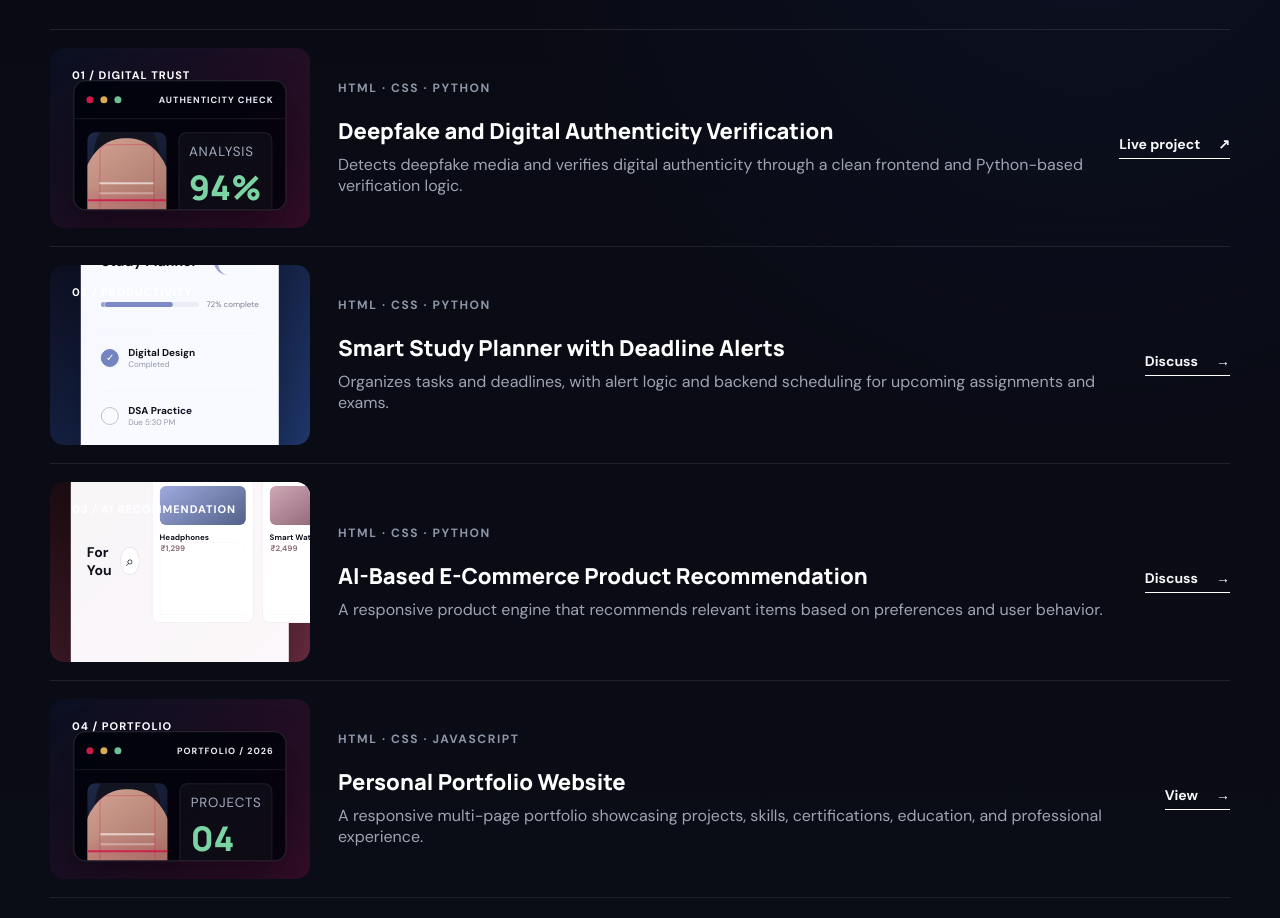
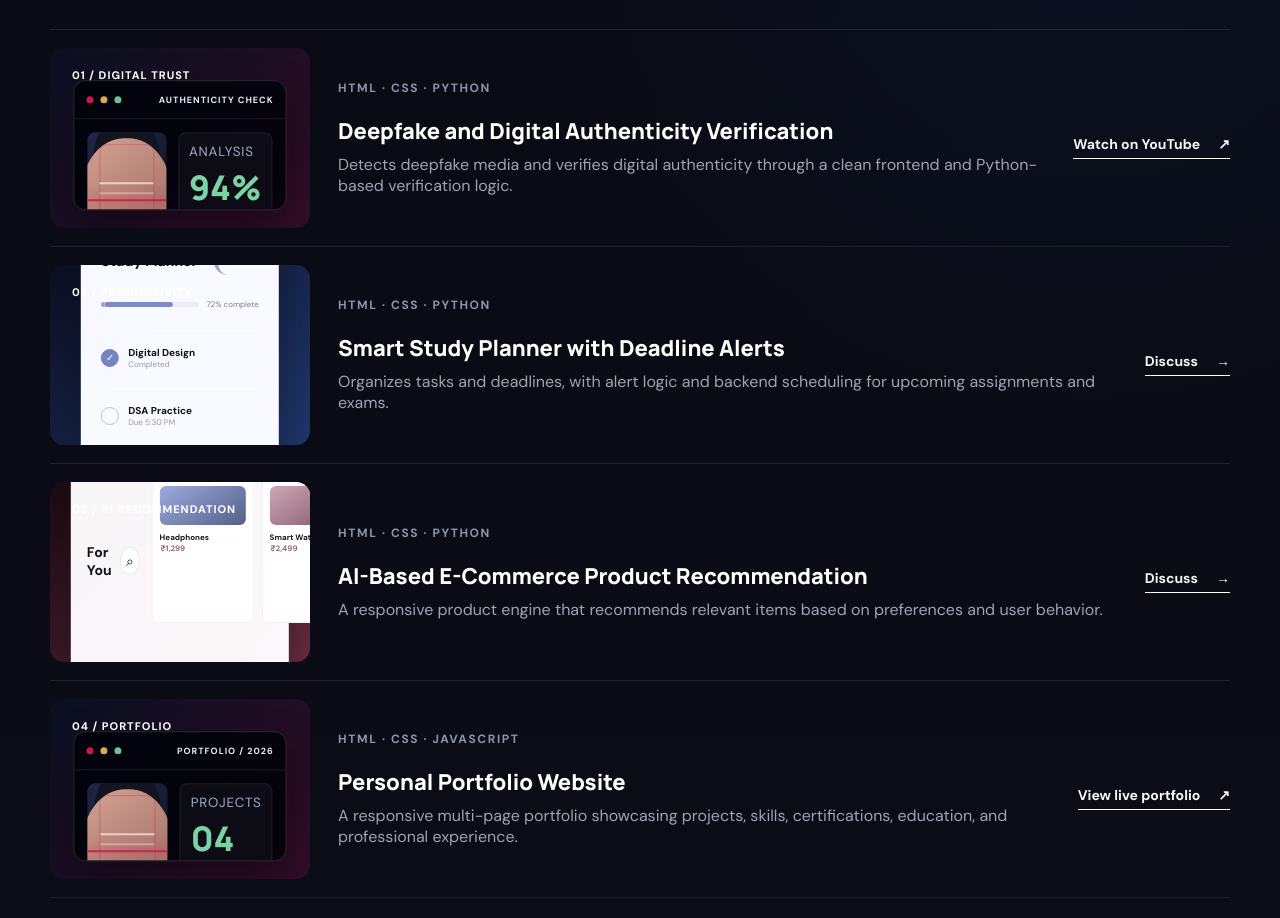
Before and after one commit to narkisrahinaa2025ece-debug/My_Portfolio, a plain HTML site: page projects.html in a window 1280 px wide. Shown: the part 540-1458 px from the top of the page. Drawn offline with Linux system fonts and the light colour scheme.

Commit message:
Update project live links
Co-authored-by: Copilot <223556219+Copilot@users.noreply.github.com>

```diff
--- a/projects.html
+++ b/projects.html
@@ -7,10 +7,10 @@
   <section class="page-hero shell reveal"><h1>Projects built with <em>curiosity and purpose.</em></h1></section>
   <section class="content-section shell">
     <div class="detail-projects">
-      <article class="detail-project reveal"><div class="project-preview preview-auth"><span class="preview-label">01 / Digital trust</span><div class="auth-dashboard"><div class="auth-toolbar"><span></span><span></span><span></span><strong>Authenticity Check</strong></div><div class="auth-main"><div class="auth-media"><span class="media-face"></span><i></i></div><div class="auth-result"><small>Analysis</small><strong>94%</strong><span>Authentic</span></div></div></div></div><div><p class="section-kicker">HTML · CSS · Python</p><h2>Deepfake and Digital Authenticity Verification</h2><p>Detects deepfake media and verifies digital authenticity through a clean frontend and Python-based verification logic.</p></div><a class="text-link" href="https://deft-selkie-65bd03.netlify.app/" target="_blank" rel="noopener noreferrer">Live project <span>↗</span></a></article>
+      <article class="detail-project reveal"><div class="project-preview preview-auth"><span class="preview-label">01 / Digital trust</span><div class="auth-dashboard"><div class="auth-toolbar"><span></span><span></span><span></span><strong>Authenticity Check</strong></div><div class="auth-main"><div class="auth-media"><span class="media-face"></span><i></i></div><div class="auth-result"><small>Analysis</small><strong>94%</strong><span>Authentic</span></div></div></div></div><div><p class="section-kicker">HTML · CSS · Python</p><h2>Deepfake and Digital Authenticity Verification</h2><p>Detects deepfake media and verifies digital authenticity through a clean frontend and Python-based verification logic.</p></div><a class="text-link" href="https://youtube.com/shorts/EfsNy2F8kqs?si=2V1rjgwcQ7AtlOVJ" target="_blank" rel="noopener noreferrer">Watch on YouTube <span>↗</span></a></article>
       <article class="detail-project reveal"><div class="project-preview preview-study"><span class="preview-label">02 / Productivity</span><div class="planner-ui"><div class="planner-head"><b>Study Planner</b><span>Today</span></div><div class="planner-progress"><span><i></i></span><small>72% complete</small></div><div class="planner-task done"><i>✓</i><div><strong>Digital Design</strong><small>Completed</small></div></div><div class="planner-task"><i></i><div><strong>DSA Practice</strong><small>Due 5:30 PM</small></div></div></div></div><div><p class="section-kicker">HTML · CSS · Python</p><h2>Smart Study Planner with Deadline Alerts</h2><p>Organizes tasks and deadlines, with alert logic and backend scheduling for upcoming assignments and exams.</p></div><a class="text-link" href="mailto:narkisrahina3105@gmail.com">Discuss <span>→</span></a></article>
       <article class="detail-project reveal"><div class="project-preview preview-shop"><span class="preview-label">03 / AI recommendation</span><div class="shop-ui"><div class="shop-head"><b>For You</b><span>⌕</span></div><div class="shop-products"><article><i class="product-one"></i><strong>Headphones</strong><span>₹1,299</span></article><article><i class="product-two"></i><strong>Smart Watch</strong><span>₹2,499</span></article><article><i class="product-three"></i><strong>Speaker</strong><span>₹899</span></article></div></div></div><div><p class="section-kicker">HTML · CSS · Python</p><h2>AI-Based E-Commerce Product Recommendation</h2><p>A responsive product engine that recommends relevant items based on preferences and user behavior.</p></div><a class="text-link" href="mailto:narkisrahina3105@gmail.com">Discuss <span>→</span></a></article>
-      <article class="detail-project reveal"><div class="project-preview preview-auth"><span class="preview-label">04 / Portfolio</span><div class="auth-dashboard"><div class="auth-toolbar"><span></span><span></span><span></span><strong>Portfolio / 2026</strong></div><div class="auth-main"><div class="auth-media"><span class="media-face"></span><i></i></div><div class="auth-result"><small>Projects</small><strong>04</strong><span>Featured</span></div></div></div></div><div><p class="section-kicker">HTML · CSS · JavaScript</p><h2>Personal Portfolio Website</h2><p>A responsive multi-page portfolio showcasing projects, skills, certifications, education, and professional experience.</p></div><a class="text-link" href="index.html">View <span>→</span></a></article>
+      <article class="detail-project reveal"><div class="project-preview preview-auth"><span class="preview-label">04 / Portfolio</span><div class="auth-dashboard"><div class="auth-toolbar"><span></span><span></span><span></span><strong>Portfolio / 2026</strong></div><div class="auth-main"><div class="auth-media"><span class="media-face"></span><i></i></div><div class="auth-result"><small>Projects</small><strong>04</strong><span>Featured</span></div></div></div></div><div><p class="section-kicker">HTML · CSS · JavaScript</p><h2>Personal Portfolio Website</h2><p>A responsive multi-page portfolio showcasing projects, skills, certifications, education, and professional experience.</p></div><a class="text-link" href="https://effortless-duckanoo-7db89c.netlify.app/" target="_blank" rel="noopener noreferrer">View live portfolio <span>↗</span></a></article>
     </div>
   </section>
   <section class="contact-banner shell reveal"><p>Interested in working together?</p><h2>Let's build the next <em>idea.</em></h2><a class="button button-primary" href="mailto:narkisrahina3105@gmail.com">Start a conversation <span>↗</span></a></section>
```
Also changed, not shown: index.html (+1 -1 lines).
